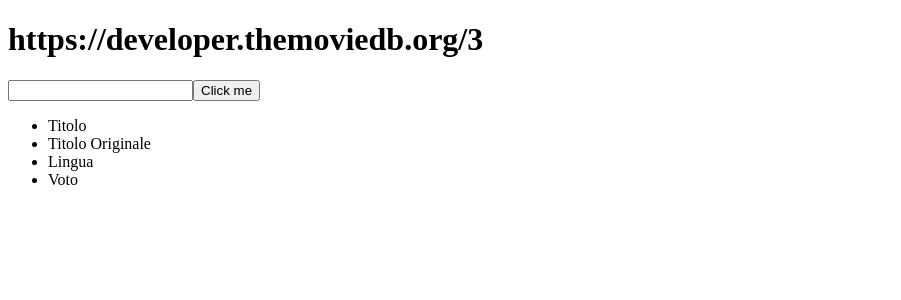
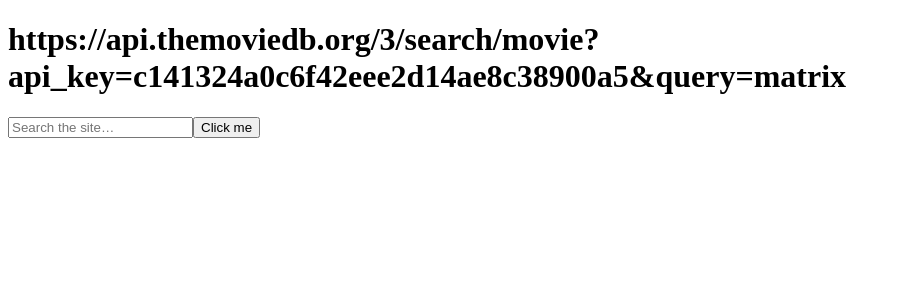
Before and after one commit to Pietro907/vite-boolflix, a Vue app: page / in a window 1280 px wide. Shown: the top 300 px of the page, without its empty margins (0-901 px from the left). Built offline with nearby package versions, Linux system fonts and the light colour scheme.

Commit message:
add list dinamics for one film and around the vote

```diff
--- a/src/App.vue
+++ b/src/App.vue
@@ -1,18 +1,19 @@
 <script>
-import {state} from './state.js'
+import { state } from './state.js'
 
 
 export default {
 
-  data(){
+  data() {
     return {
       state,
+
     }
 
   },
- /*  created(){
-    fetchData(res);
-  } */
+
+
+
 
 }
 
@@ -20,27 +21,20 @@
 </script>
 
 <template>
+
   <h1>{{ state.base_url }}</h1>
 
-  <input type="search" id="state.base_url" v-model="state.search_site">
-  <button>Click me</button>
-  {{ state.testo }}
-
-  <ul>
-    <li>Titolo</li>
-    <li>Titolo Originale</li>
-    <li>Lingua</li>
-    <li>Voto</li>
-  </ul>
+  <input type="search" id="state.base_url" placeholder="Search the site…" >
+  <button @click="state.fecthData">Click me</button>
 
 
-
+  <ul v-for="card in state.cards">
+    <li>{{ card.title }}</li>
+    <li>{{ card.original_title }}</li>
+    <li>{{ card.original_language }}</li>
+    <li>{{ Math.floor(card.vote_average)}}</li>
+  </ul>
 
 </template>
 
-<style scoped>
-
-
-
-
-</style>
+<style scoped></style>
--- a/src/state.js
+++ b/src/state.js
@@ -6,12 +6,16 @@
 
     search_site: '',
 
-    base_url: 'https://developer.themoviedb.org/3',
+    cards: null,
+
+    base_url: 'https://api.themoviedb.org/3/search/movie?api_key=c141324a0c6f42eee2d14ae8c38900a5&query=matrix',
 
     fecthData(){
         axios.get(this.base_url)
         .then(res => {
-            console.log(res.data.data);
+            console.log(res + ' Hey bro');
+            this.cards = res.data.results;
+            console.log(this.cards);
         })
     }
 
```
